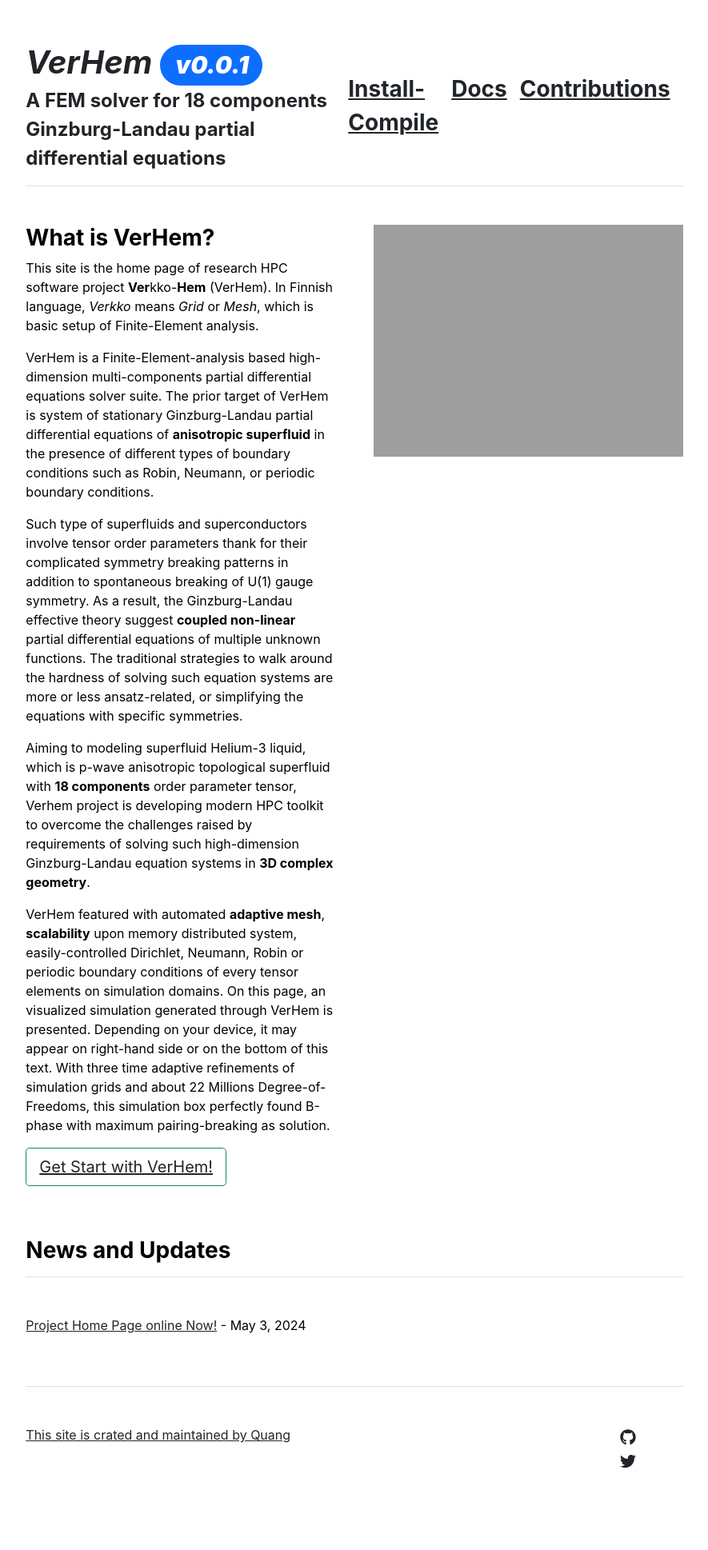
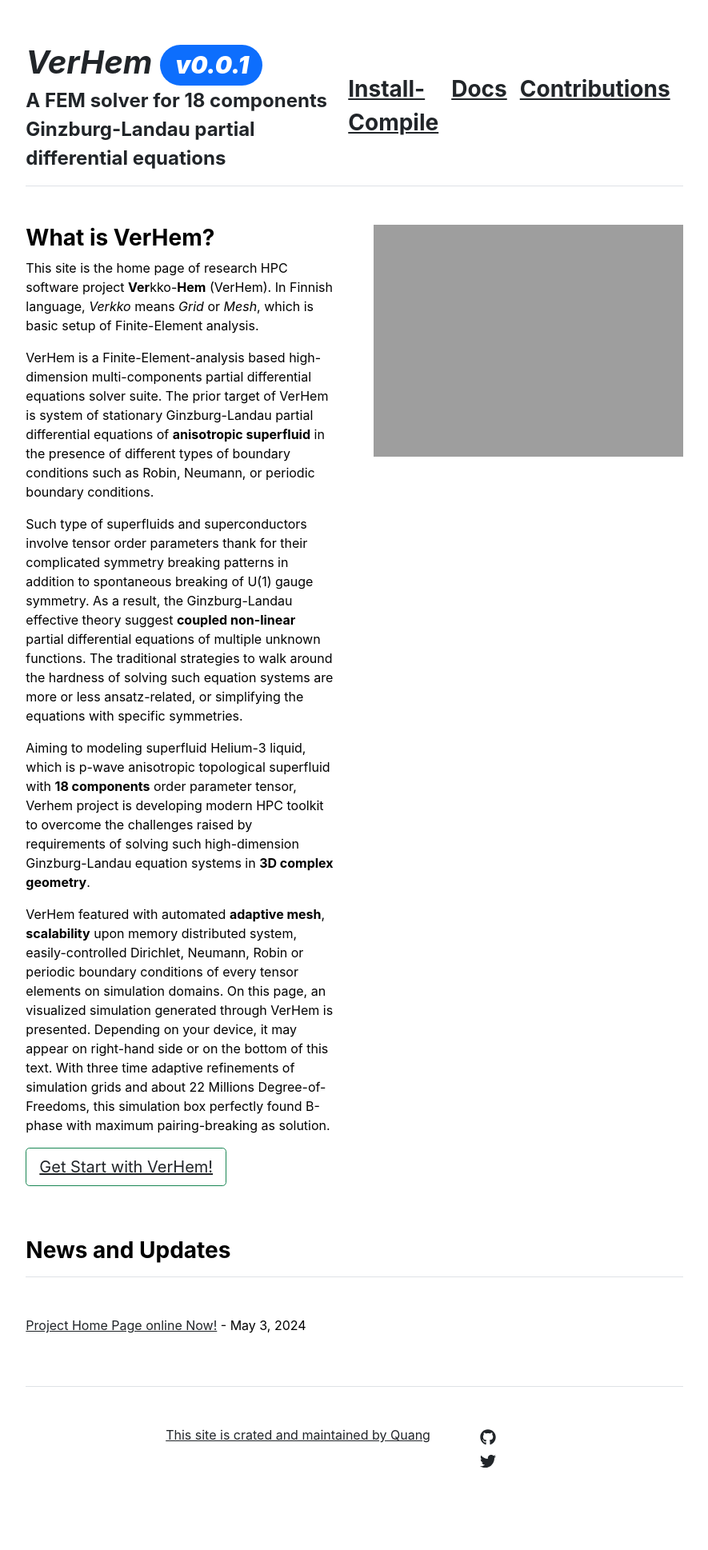
Before and after one commit to VerHem/VerHem.github.io, a Jekyll site: the page built from index.md, in a window 1280 px wide. Shown: the whole page at 80% size, without its empty margins (197-1082 px from the left). Built offline with Jekyll 4.4.1, drawn with Linux system fonts in a browser that asks for light colours.

Commit message:
change footer info

```diff
--- a/_includes/footer.html
+++ b/_includes/footer.html
@@ -1,7 +1,7 @@
 <footer class="pt-5 my-5 text-muted border-top">
   <div class="containers">
     <div class="row justify-content-md-center">
-      <div class="col col-rg-2">
+      <div class="col col-md-auto">
         <a href="https://tekniiquann.github.io" >This site is crated and maintained by Quang</a>
       </div>
       <div class="col col-lg-2">
```
